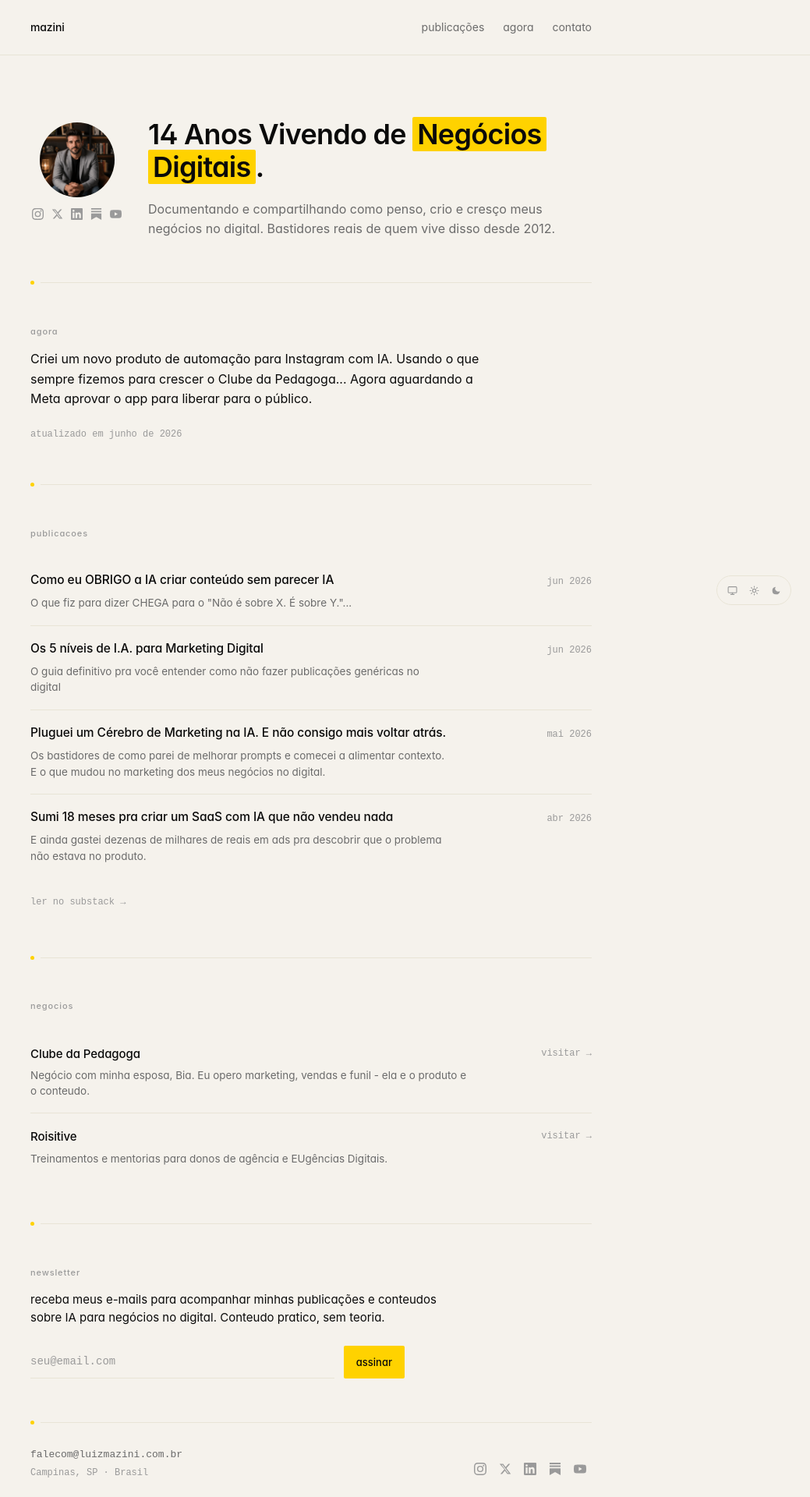
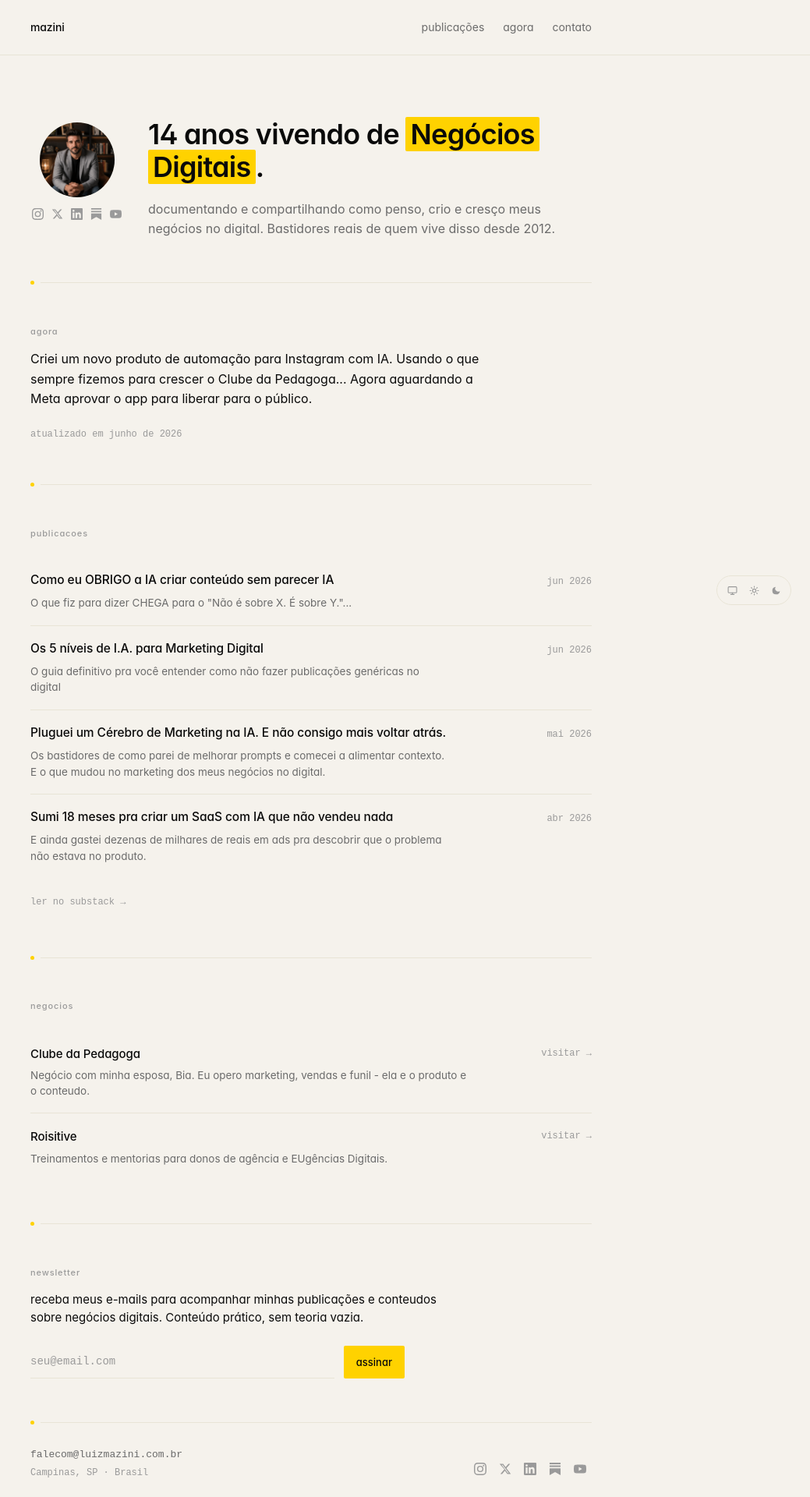
Before and after one commit to luizmazini/luizmazini-site, a Nuxt app: page / in a window 1280 px wide. Shown: the top 1920 px of the page at 78% size, without its empty margins (241-1280 px from the left). Built offline with nearby package versions, Linux system fonts and the light colour scheme.

Commit message:
mudança do posicionamento

```diff
--- a/app/components/HeroBlock.vue
+++ b/app/components/HeroBlock.vue
@@ -79,11 +79,11 @@
 
     <div class="hero-text">
       <h1 class="hero-tese">
-        14 Anos Vivendo de <AccentMark>Negócios Digitais</AccentMark>.
+        14 anos vivendo de <AccentMark>Negócios Digitais</AccentMark>.
       </h1>
 
       <p class="hero-apoio">
-        Documentando e compartilhando como penso, crio e cresço meus negócios no digital. Bastidores reais de quem vive disso desde 2012.
+        documentando e compartilhando como penso, crio e cresço meus negócios no digital. Bastidores reais de quem vive disso desde 2012.
       </p>
     </div>
   </section>
--- a/app/pages/index.vue
+++ b/app/pages/index.vue
@@ -145,7 +145,7 @@
 
       <p class="newsletter-body">
         receba meus e-mails para acompanhar minhas publicações e conteudos
-        sobre IA para negócios no digital. Conteudo pratico, sem teoria.
+        sobre negócios digitais. Conteúdo prático, sem teoria vazia.
       </p>
 
       <GHLForm />
```
